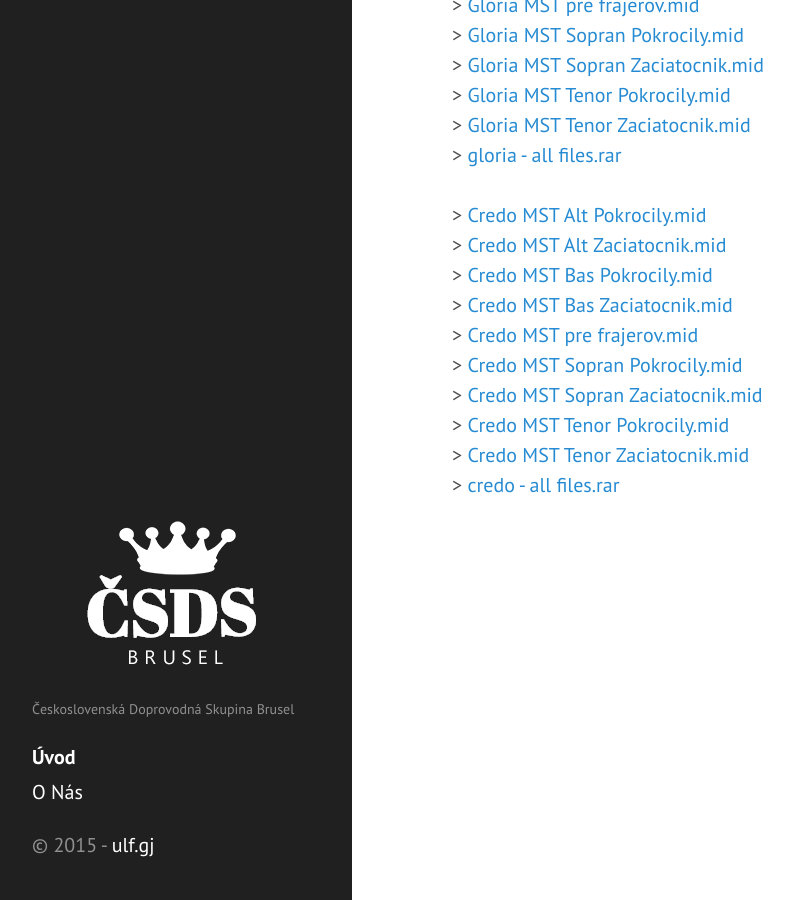
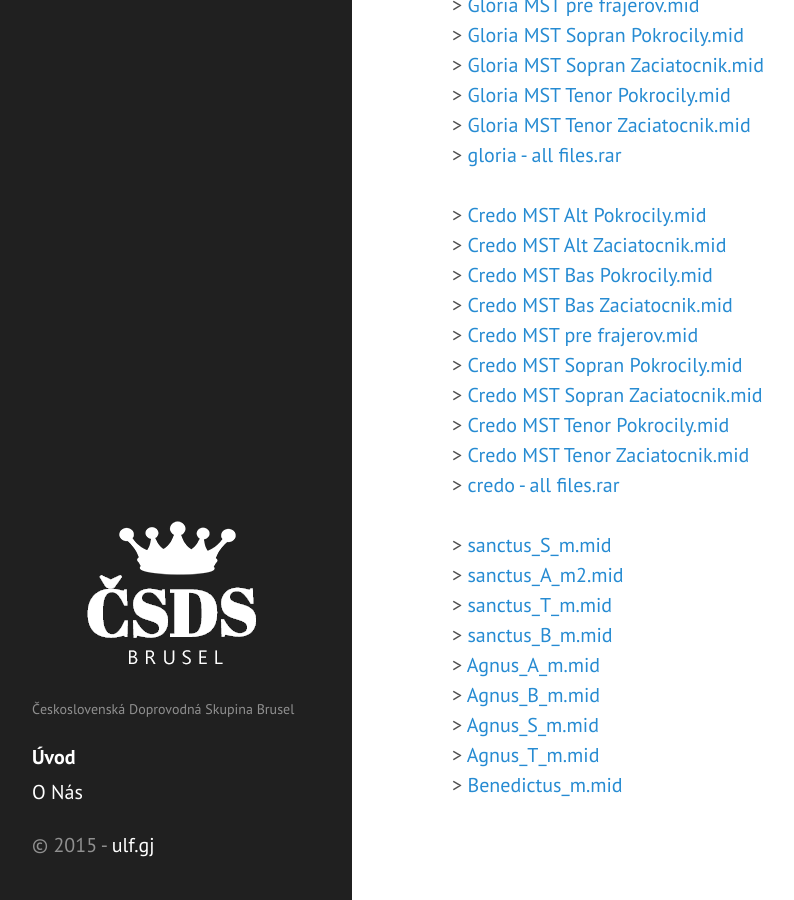
Before and after one commit to csdsbrusel/csdsbrusel.github.io, a Jekyll site: the page built from index.html, in a window 1280 px wide and 900 px high, scrolled down 684 px. Shown: the whole window, without its empty margins (8-802 px from the left). Built offline with Jekyll 4.4.1, drawn with Linux system fonts in a browser that asks for light colours; Markdown is read by kramdown in place of the engine named in the settings; the list of posts is cut into pages by our own code.

Commit message:
adding new midi files

```diff
--- a/_data/soubory.yml
+++ b/_data/soubory.yml
@@ -15,6 +15,7 @@
 
 - title: Schneider-Trnavský - Alma nox
   files:
+    # kyrie
     - soubor: Kyrie MST Alt Pokrocily.mid
     - soubor: Kyrie MST Alt Zaciatocnik.mid
     - soubor: Kyrie MST Bas Pokrocily.mid
@@ -26,6 +27,7 @@
     - soubor: Kyrie MST Tenor Zaciatocnik.mid
     - soubor: kyrie - all files.rar
 
+    # gloria
     - soubor: Gloria MST Alt Pokrocily.mid
     - soubor: Gloria MST Alt Zaciatocnik.mid
     - soubor: Gloria MST Bas Pokrocily.mid
@@ -37,6 +39,7 @@
     - soubor: Gloria MST Tenor Zaciatocnik.mid
     - soubor: gloria - all files.rar
 
+    # credo
     - soubor: Credo MST Alt Pokrocily.mid
     - soubor: Credo MST Alt Zaciatocnik.mid
     - soubor: Credo MST Bas Pokrocily.mid
@@ -49,14 +52,23 @@
     - soubor: credo - all files.rar
 
     # sanctus
-
-
+    - soubor: sanctus_S_m.mid
+    - soubor: sanctus_A_m2.mid
+    - soubor: sanctus_T_m.mid
+    - soubor: sanctus_B_m.mid
+    # - soubor: sanctus - all files.rar
 
     # angnus dei
-
-
+    - soubor: Agnus_A_m.mid
+    - soubor: Agnus_B_m.mid
+    - soubor: Agnus_S_m.mid
+    - soubor: Agnus_T_m.mid
+    # - soubor: agnus - all files.rar
 
     # benedictus
+    - soubor: Benedictus_m.mid
+    # - soubor: benedictus - all files.rar
+
 
 
 # - title: dvorak - te deum
```
Also changed, not shown: 9 other files.
